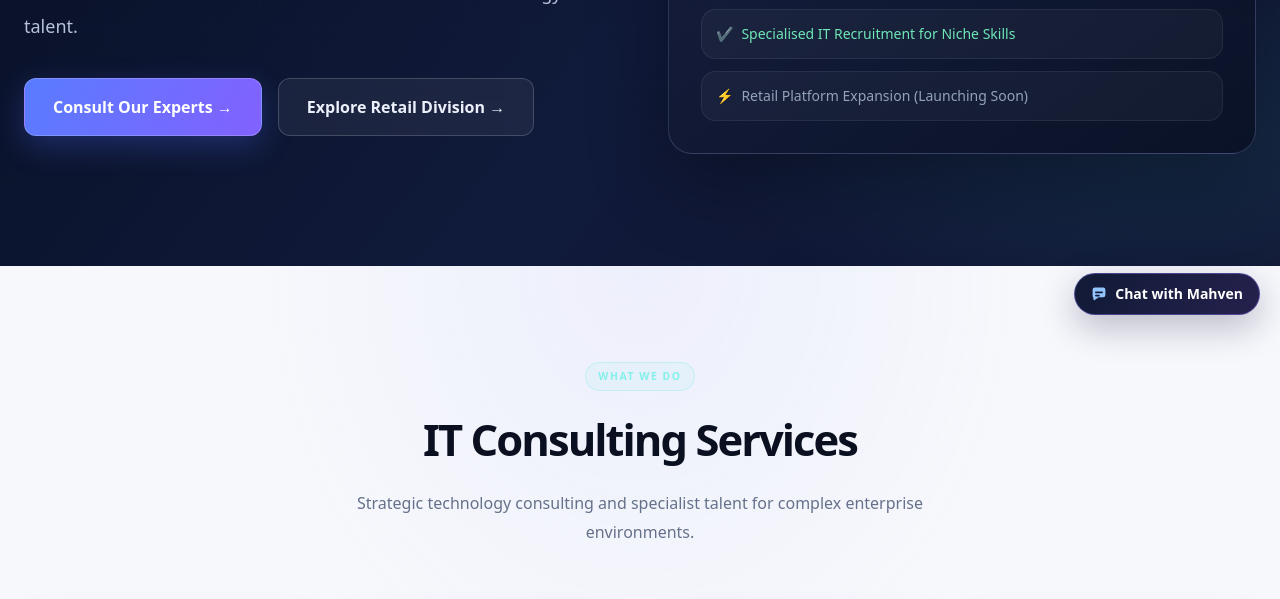
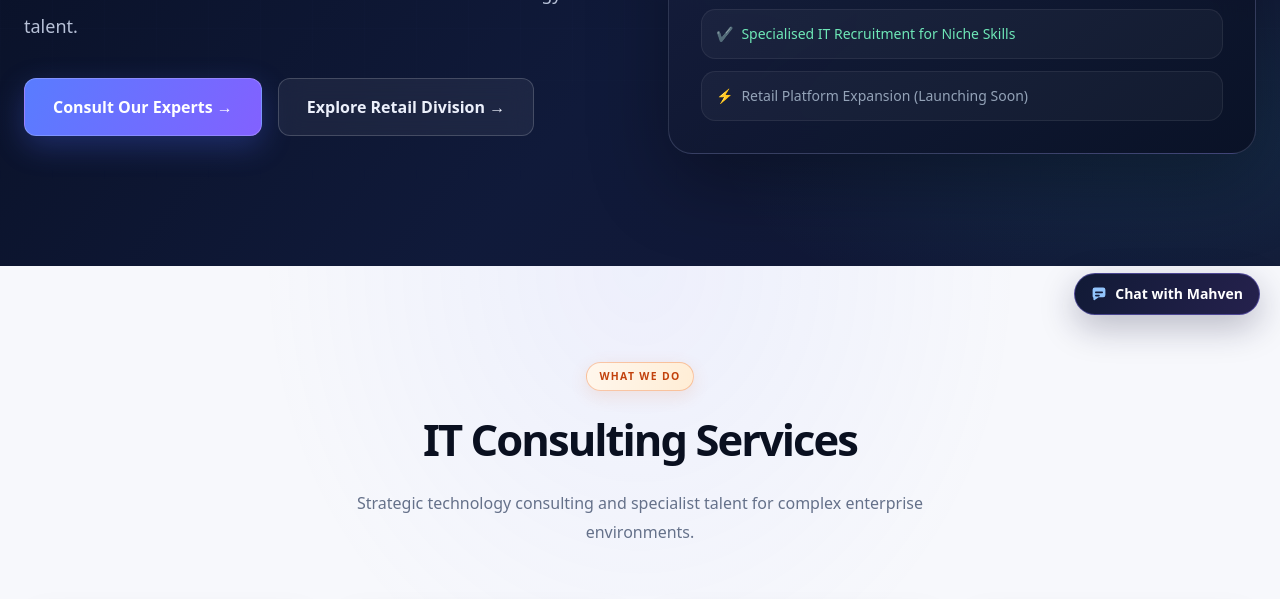
Before and after one commit to venky196/Mahven-website, a plain HTML site: page index.html in a window 1280 px wide. Shown: the part 465-1064 px from the top of the page. Drawn offline with nearby package versions, Linux system fonts and the light colour scheme.

Commit message:
Highlight services section label
Co-authored-by: Copilot App <223556219+Copilot@users.noreply.github.com>

```diff
--- a/index.html
+++ b/index.html
@@ -300,7 +300,8 @@
             letter-spacing: -0.045em;
         }
 
-        .contact-section .section-kicker {
+        .contact-section .section-kicker,
+        .services-heading .section-kicker {
             border-color: rgba(234, 88, 12, 0.3);
             background: linear-gradient(110deg, #fff7ed, #ffedd5);
             color: #c2410c;
```
